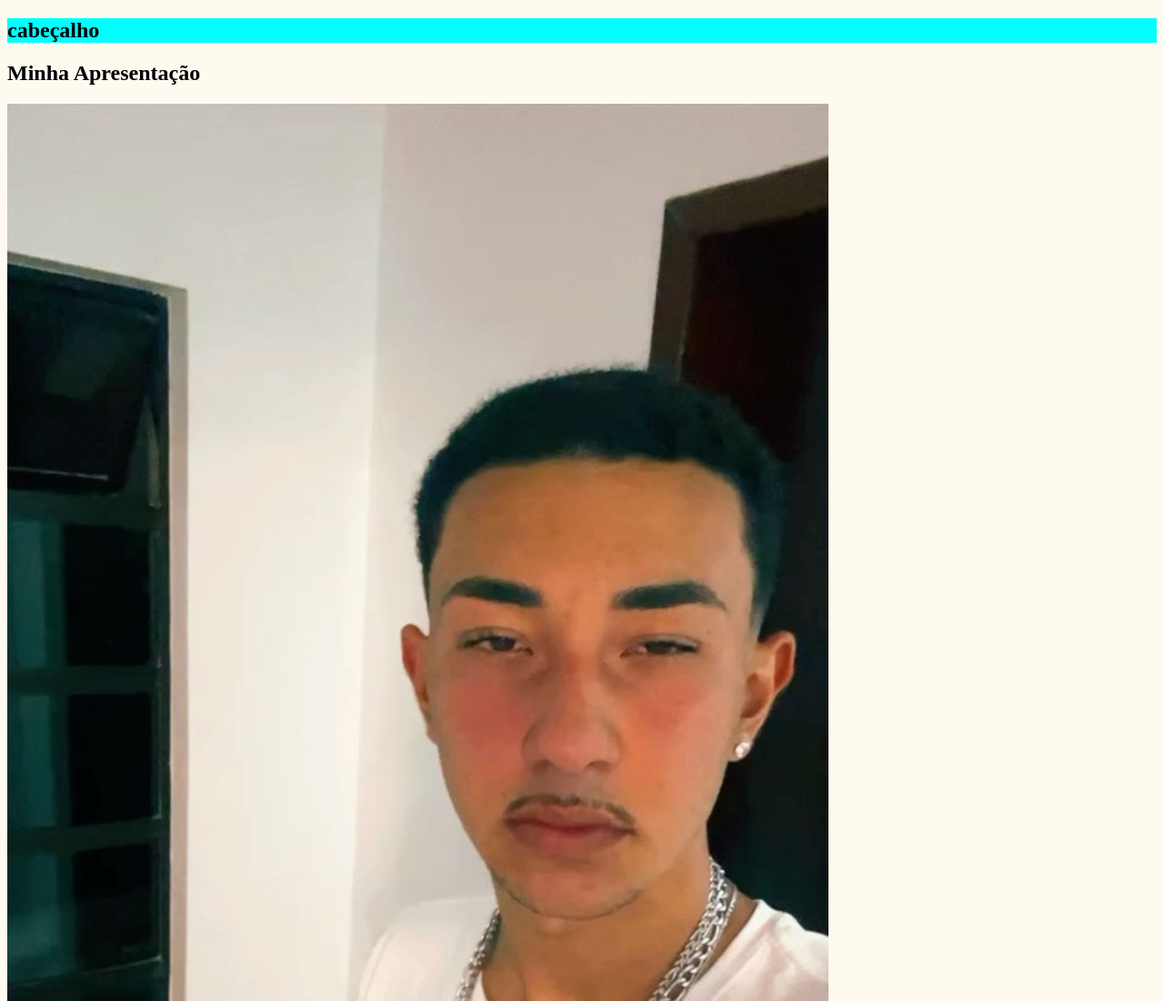
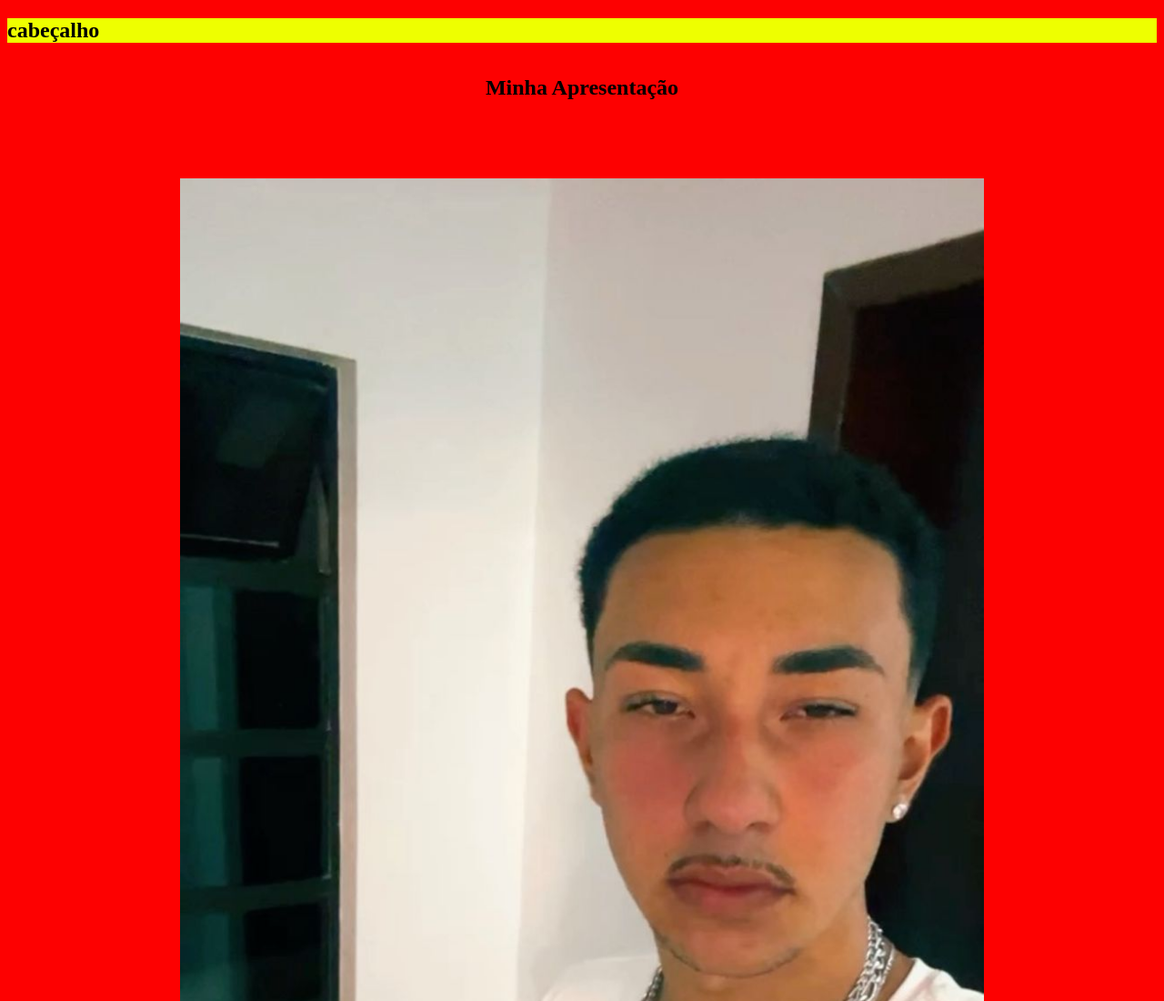
Before and after one commit to Eduardo-Lider-00/segundo-repositorio1, a plain HTML site: page index.html in a window 1280 px wide. Shown: the top 1100 px of the page at 91% size. Drawn offline with Linux system fonts and the light colour scheme.

Commit message:
Aula-27/03-1

```diff
--- a/style.css
+++ b/style.css
@@ -1,9 +1,23 @@
 header {
-     background-color: aqua;
+     background-color: rgb(238, 255, 0);
 }
 
 body {
-     background-color: floralwhite;
+     background-color: rgb(253, 1, 1);
+}
+
+.estudante-div {
+     text-align: center;
+     padding: 50px 0;
+}
+
+.estudante-titulo {
+     text-align: center;
+     padding: 16px 0;
+}
+
+.estudante-imagem{
+     width: 70%;
 }
 
 footer {
```
